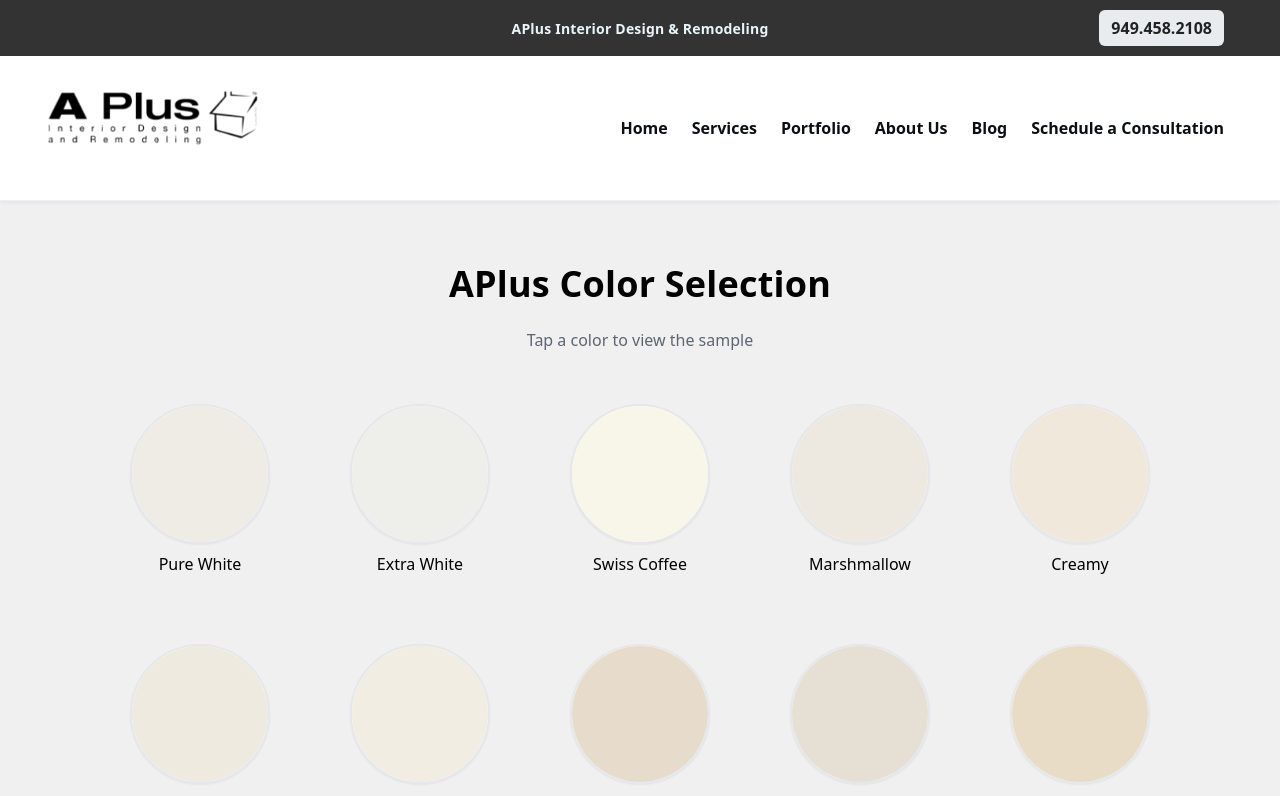
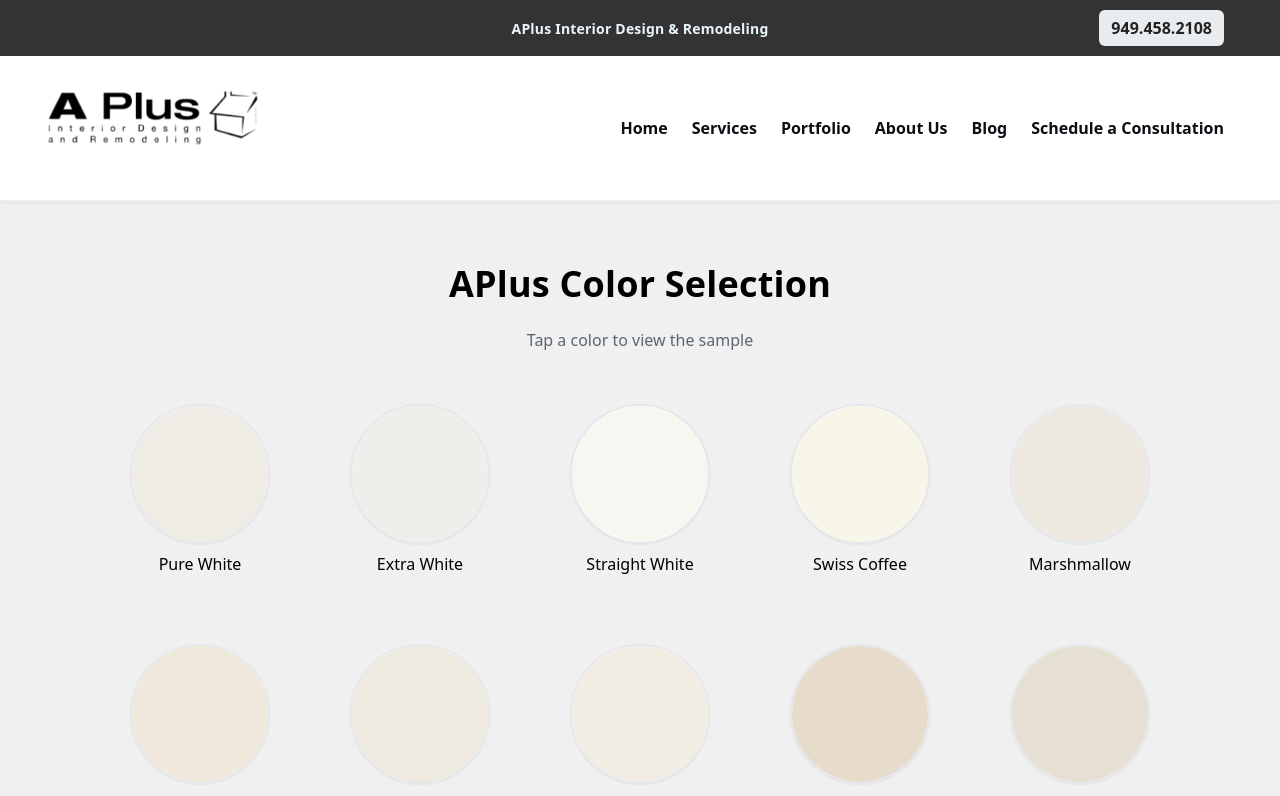
Before and after one commit to CrisSal2/APlus-Color-Selection, a React (Vite) app: page / in a window 1280 px wide. Shown: the top 796 px of the page. Built offline with nearby package versions, Linux system fonts and the light colour scheme.

Commit message:
added new color item

```diff
--- a/src/data/colors.js
+++ b/src/data/colors.js
@@ -20,6 +20,17 @@ id: "Extra White",
 name: "Extra White",
 image: "/colors/Extra White.png",
 driveUrl: "https://drive.google.com/file/d/15OUzyukwbdQ2RRv9eiKKEcWn0oolmuCH/view?usp=sharing",
+},
+
+
+    /* Straight White - rgb: 247, 247, 241 */
+
+
+{
+id: "Straight White",
+name: "Straight White",
+image: "/colors/Straight White.png",
+driveUrl: "https://drive.google.com/file/d/1N3w-iRGWjOYnQ6xt_18W42kQhyT5V6ut/view?usp=sharing",
 },
 
 
```
Also changed, not shown: public/colors/Straight White.png (added).
